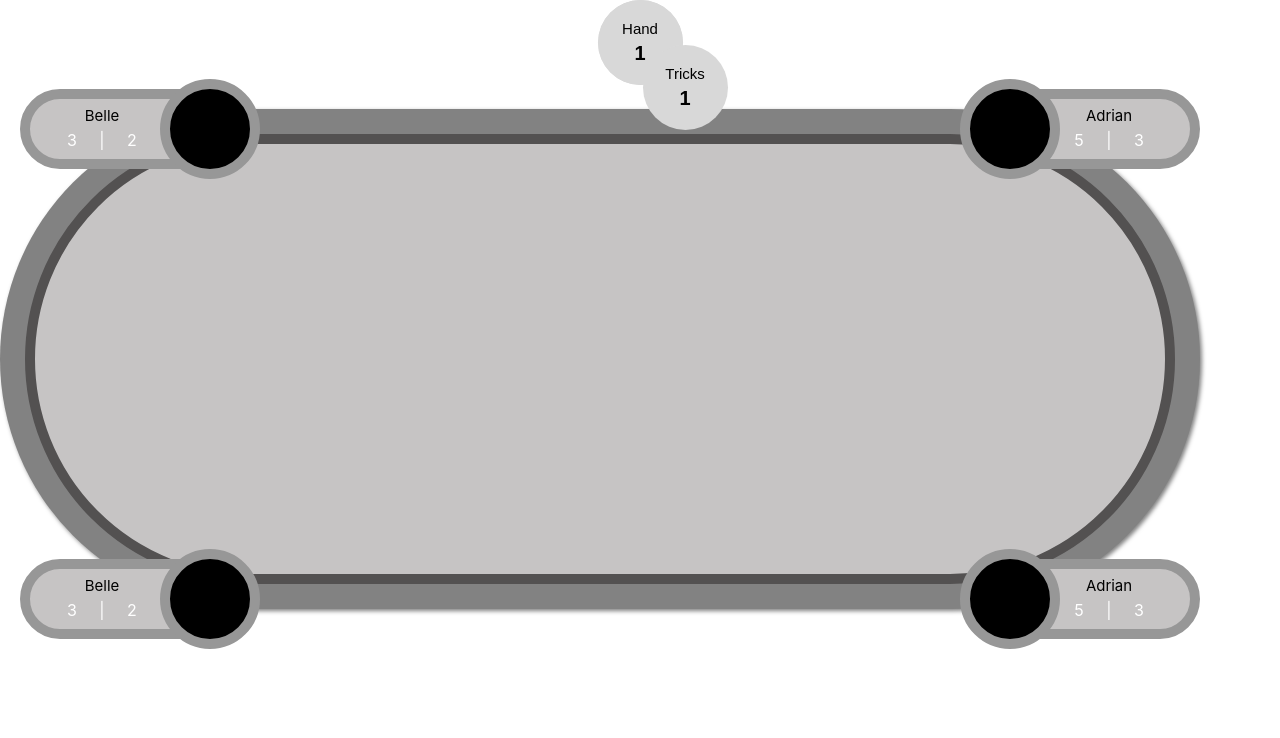
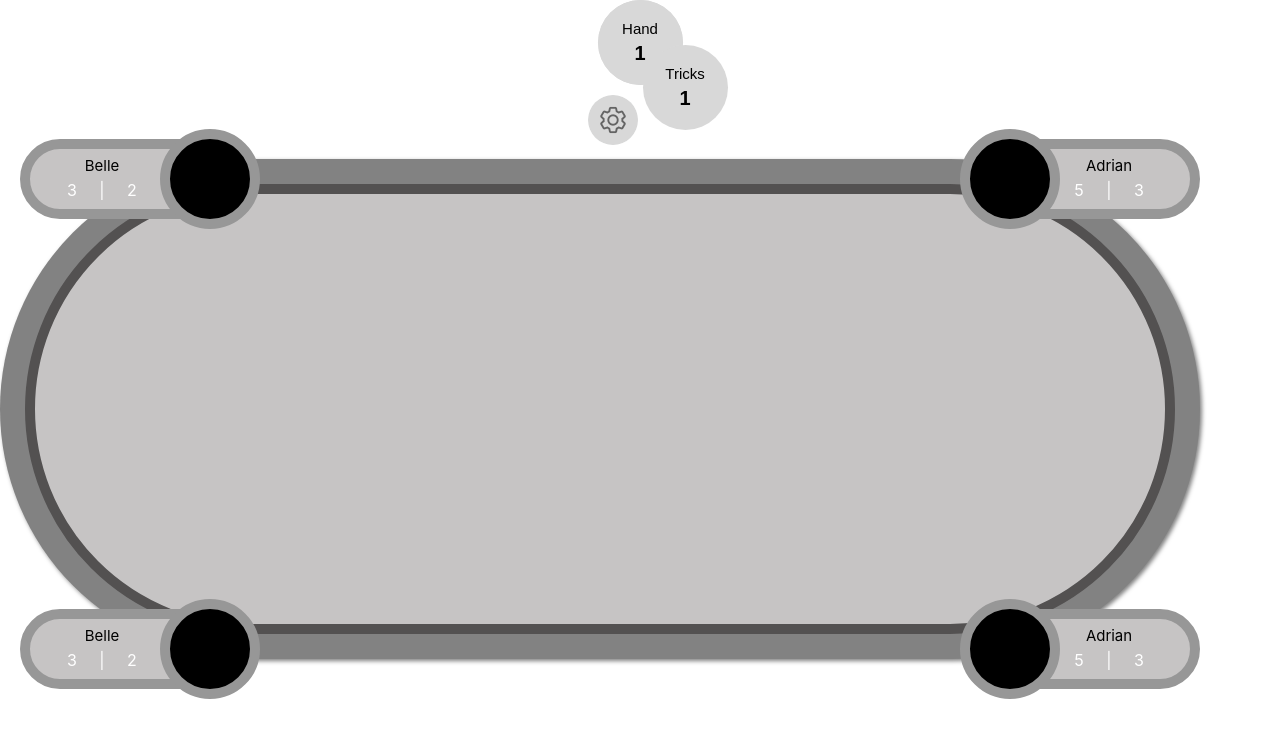
Before and after one commit to aspanu/whist-online, a React (Create React App) app: page / in a window 1280 px wide. Shown: the top 738 px of the page. Built offline with nearby package versions, Linux system fonts and the light colour scheme.

Commit message:
Adding the 'gear' that points to settings as part of the 'GameStatus' group.

```diff
--- a/src/App.tsx
+++ b/src/App.tsx
@@ -1,8 +1,6 @@
 import "./App.css";
-import Table from "./components/boards/Table";
 import TablePlayers from "./components/boards/TablePlayers";
 import GameStatus from "./components/gameStatus/GameStatus";
-import PlayerPill from "./components/players/PlayerPill";
 
 function App() {
   // const names = ["Adrian", "Belle", "Tavi", "Tracey", "Jon"];
--- a/src/components/boards/TablePlayers.css
+++ b/src/components/boards/TablePlayers.css
@@ -1,3 +1,8 @@
+#table_players {
+    position: relative;
+    margin-top: 50px;
+}
+
 #player_one {
     position: fixed;
     margin-top: -60px;
--- a/src/components/boards/TablePlayers.tsx
+++ b/src/components/boards/TablePlayers.tsx
@@ -7,7 +7,7 @@ interface Props {}
 
 class TablePlayers extends React.Component<Props> {
     render() {
-        return <div >
+        return <div id="table_players">
                 <Table />
                 <div id="player_one"><PlayerPill right_direction={false} /> </div>
                 <div id="player_two"><PlayerPill right_direction={false} /> </div>
--- a/src/components/gameStatus/GameStatus.css
+++ b/src/components/gameStatus/GameStatus.css
@@ -14,3 +14,13 @@
     margin-left: 45px;
     margin-top: -40px;
 }
+
+#settings {
+    height: 50px;
+    width: 50px;
+    border-radius: 25px;
+    background: url('../../assets/images/gear-icon.png') no-repeat center;
+    background-size: 50px;
+    margin-top: -35px;
+    margin-left: -10px;
+}
--- a/src/components/gameStatus/GameStatus.tsx
+++ b/src/components/gameStatus/GameStatus.tsx
@@ -9,6 +9,7 @@ class GameStatus extends React.Component<Props> {
         return <div id="container">
             <div id="hand" ><GameStatusItem name="Hand" amount={1} /></div>
             <div id="tricks"><GameStatusItem name="Tricks" amount={1} /></div>
+            <div id="settings"/>
         </div>
     }
 }
```
Also changed, not shown: src/assets/images/gear-icon.png (added).
